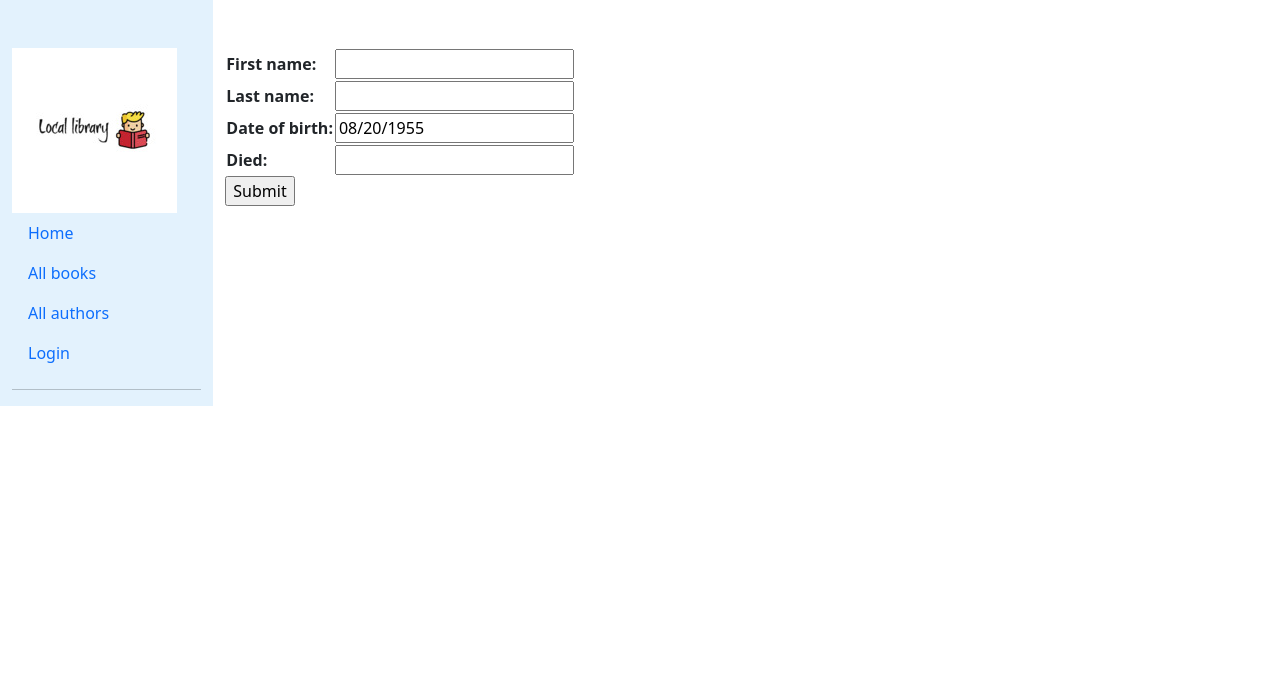
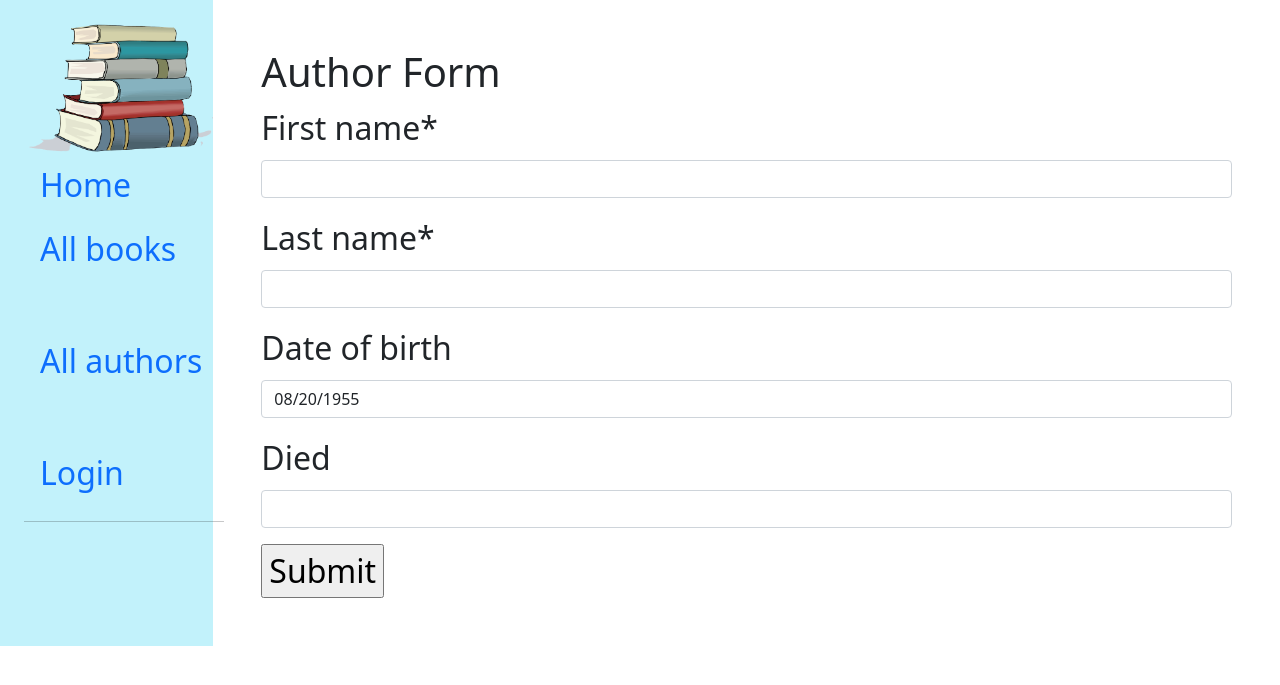
Before and after one commit to chaudhryna/django-library-project, a Django app: page /catalog/author/create/ in a window 1280 px wide. Shown: the top 685 px of the page. Run offline with Django 3.2, Linux system fonts and the light colour scheme; some libraries are stand-ins or nearby versions.

Commit message:
Updated styles and added a logo

```diff
--- a/catalog/static/css/styles.css
+++ b/catalog/static/css/styles.css
@@ -1,3 +1,3 @@
-.container-fluid {
-    padding-top: 5em;
+body {
+    font-size: 2rem;
 }
--- a/catalog/templates/base_generic.html
+++ b/catalog/templates/base_generic.html
@@ -6,22 +6,22 @@
     <meta name="viewport" content="width=device-width, initial-scale=1, shrink-to-fit=no">
     <!-- Bootstrap css -->
     <link href="https://cdn.jsdelivr.net/npm/bootstrap@5.1.3/dist/css/bootstrap.min.css" rel="stylesheet"
-    integrity="sha384-1BmE4kWBq78iYhFldvKuhfTAU6auU8tT94WrHftjDbrCEXSU1oBoqyl2QvZ6jIW3" crossorigin="anonymous">
+      integrity="sha384-1BmE4kWBq78iYhFldvKuhfTAU6auU8tT94WrHftjDbrCEXSU1oBoqyl2QvZ6jIW3" crossorigin="anonymous">
 
     <!-- Add additional CSS in static file -->
 
-    <!-- <link rel="stylesheet" href="{% static 'catalog/css/styles.css' %}"> -->
+    <link rel="stylesheet" href="{% static '/css/styles.css' %}">
 
     {% block title %}<title>Local Library</title>{% endblock %}
   </head>
 
   <body>
-    <div class="container-fluid">
+    <div class="container-fluid pt-0">
       <div class="row">
-        <div class="col-sm-2 pt-5 mb-2 " id="sidebar" style="background-color: #e3f2fd;">
+        <div class="col-sm-2 bg-info p-3 text-dark bg-opacity-25 pb-5" id="sidebar">
           {% block sidebar %}
-          <nav class="nav flex-column">
-            <a href="#"><img src="../images/logo.jpg" alt=""></a>
+          <nav class="nav flex-column p-2">
+            <a href="#"><img width="200px" src="{% static '/images/book-logo.png' %}" alt="book logo"></a>
             <a class="nav-link active" href="{% url 'index' %}">Home</a>
             <a class="nav-link" href="{% url 'books' %}">All books</a>
             <a class="nav-link" href="{% url 'authors' %}">All authors</a>
@@ -50,7 +50,7 @@
             </nav>
           {% endblock %}
         </div>
-        <div class="col-sm-10 pt-5 mb-2">
+        <div class="col-sm-10 p-5">
           {% block content %}{% endblock %}
           {% block pagination %}
           {% if is_paginated %}
--- a/catalog/templates/catalog/author_confirm_delete_form.html
+++ b/catalog/templates/catalog/author_confirm_delete_form.html
@@ -1,10 +1,12 @@
 {% extends "base_generic.html" %}
+{% load crispy_forms_tags %}
+
 
 {% block content %}
 <form action="" method="post">
   {% csrf_token %}
   <table>
-    {{ form.as_table }}
+    {{ form|crispy }}
   </table>
   <input type="submit" value="Submit">
 </form>
--- a/catalog/templates/catalog/author_create.html
+++ b/catalog/templates/catalog/author_create.html
@@ -1,10 +1,12 @@
 {% extends "base_generic.html" %}
+{% load crispy_forms_tags %}
 
 {% block content %}
+<h1>Create a new Author Record</h1>
 <form action="" method="post">
   {% csrf_token %}
   <table>
-    {{ form.as_table }}
+    {{ form|crispy }}
   </table>
   <input type="submit" value="Submit">
 </form>
--- a/catalog/templates/catalog/author_form.html
+++ b/catalog/templates/catalog/author_form.html
@@ -1,10 +1,13 @@
 {% extends "base_generic.html" %}
+{% load crispy_forms_tags %}
+
 
 {% block content %}
+<h1>Author Form</h1>
 <form action="" method="post">
   {% csrf_token %}
   <table>
-    {{ form.as_table }}
+    {{ form|crispy }}
   </table>
   <input type="submit" value="Submit">
 </form>
--- a/catalog/templates/catalog/author_update.html
+++ b/catalog/templates/catalog/author_update.html
@@ -1,11 +1,13 @@
 {% extends "base_generic.html" %}
+{% load crispy_forms_tags %}
+
 
 {% block content %}
 
 <form action="" method="post">
   {% csrf_token %}
   <table>
-    {{ form.as_table }}
+    {{ form|crispy }}
   </table>
   <input type="submit" value="Submit">
 </form>
--- a/catalog/templates/catalog/book_confirm_delete_form.html
+++ b/catalog/templates/catalog/book_confirm_delete_form.html
@@ -1,4 +1,5 @@
 {% extends "base_generic.html" %}
+
 
 {% block content %}
 
--- a/catalog/templates/catalog/book_create.html
+++ b/catalog/templates/catalog/book_create.html
@@ -1,10 +1,13 @@
 {% extends "base_generic.html" %}
+{% load crispy_forms_tags %}
+
 
 {% block content %}
+<h1>Create a new Book</h1>
 <form action="" method="post">
   {% csrf_token %}
   <table>
-    {{ form.as_table }}
+    {{ form|crispy }}
   </table>
   <input type="submit" value="Submit">
 </form>
--- a/catalog/templates/catalog/book_form.html
+++ b/catalog/templates/catalog/book_form.html
@@ -1,10 +1,13 @@
 {% extends "base_generic.html" %}
+{% load crispy_forms_tags %}
+
 
 {% block content %}
+<h1>Book Form</h1>
 <form action="" method="post">
   {% csrf_token %}
   <table>
-    {{ form.as_table }}
+    {{ form|crispy }}
   </table>
   <input type="submit" value="Submit">
 </form>
--- a/catalog/templates/catalog/book_renew_librarian.html
+++ b/catalog/templates/catalog/book_renew_librarian.html
@@ -1,4 +1,6 @@
 {% extends "base_generic.html" %}
+{% load crispy_forms_tags %}
+
 
 {% block content %}
 <h1>Renew: {{ book_instance.book.title }}</h1>
@@ -8,7 +10,7 @@
   <form action="" method="post">
     {% csrf_token %}
     <table>
-      {{ form.as_table }}
+      {{ form|crispy }}
     </table>
     <input type="submit" value="Submit">
   </form>
```
Also changed, not shown: locallibrary/settings.py (+20 -19 lines), catalog/images/logo.jpg (deleted), catalog/images/logo_size_invert.jpg (deleted), catalog/static/images/book-logo.png (added), db.sqlite3, 4 other files.
